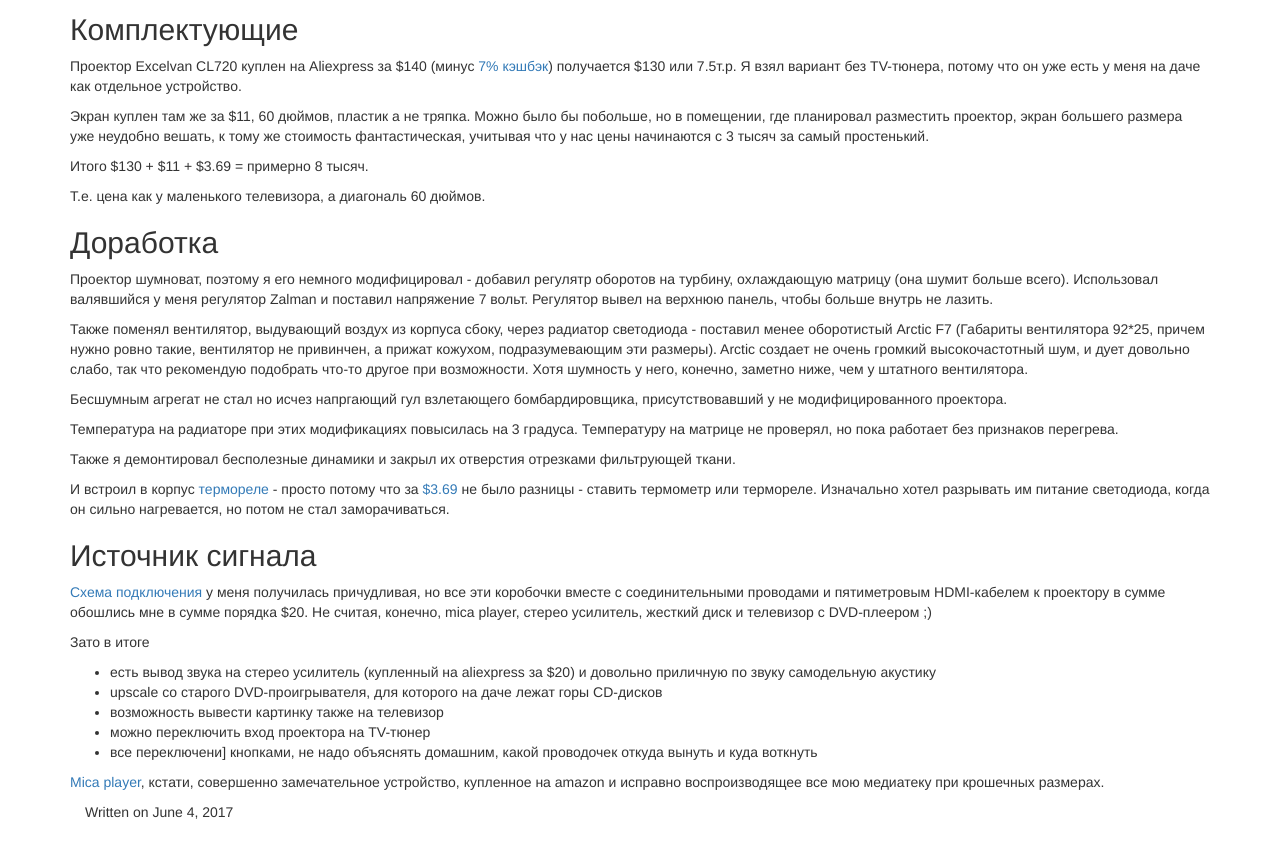
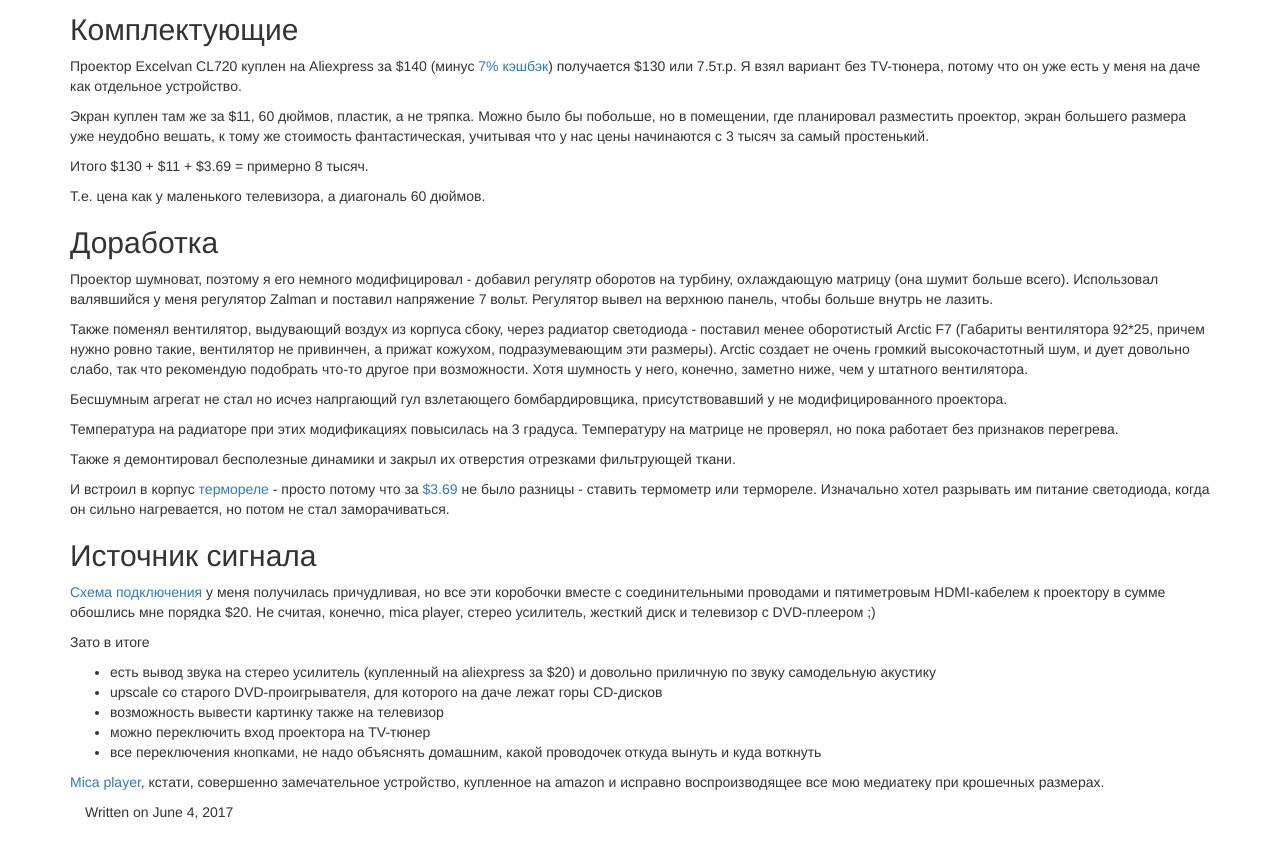
Before and after one commit to andgineer/sorokin.engineer, a Jekyll site: the page built from posts/ru/_posts/2017-06-04-projector_excelvan_cl720.md, in a window 1280 px wide. Shown: the part 670-1519 px from the top of the page. Built offline with Jekyll 4.4.1, drawn with Linux system fonts in a browser that asks for light colours; nearby versions of some CDN libraries; comment, search, counter and statistics services are not loaded.

Commit message:
projector post proof reading

```diff
--- a/posts/ru/_posts/2017-06-04-projector_excelvan_cl720.md
+++ b/posts/ru/_posts/2017-06-04-projector_excelvan_cl720.md
@@ -15,7 +15,7 @@
 получается $130 или 7.5т.р.
 Я взял вариант без TV-тюнера, потому что он уже есть у меня на даче как отдельное устройство.
 
-Экран куплен там же за $11, 60 дюймов, пластик а не тряпка. Можно было бы побольше, но в помещении,
+Экран куплен там же за $11, 60 дюймов, пластик, а не тряпка. Можно было бы побольше, но в помещении,
 где планировал разместить проектор, экран большего размера уже неудобно вешать, к тому же стоимость
 фантастическая, учитывая что у нас цены начинаются с 3 тысяч за самый простенький.
 
@@ -52,7 +52,7 @@
 
 [Схема подключения](https://www.draw.io/#Hmasterandrey%2Fschemas%2Fmaster%2Fprojector.xml)
 у меня получилась причудливая, но все эти коробочки вместе с соединительными проводами и пятиметровым
-HDMI-кабелем к проектору в сумме обошлись мне в сумме порядка $20.
+HDMI-кабелем к проектору в сумме обошлись мне порядка $20.
 Не считая, конечно, mica player, стерео усилитель, жесткий диск и телевизор с DVD-плеером ;)
 
 Зато в итоге
@@ -61,7 +61,7 @@
 * upscale со старого DVD-проигрывателя, для которого на даче лежат горы CD-дисков
 * возможность вывести картинку также на телевизор
 * можно переключить вход проектора на TV-тюнер
-* все переключени] кнопками, не надо объяснять домашним, какой проводочек откуда вынуть и куда воткнуть
+* все переключения кнопками, не надо объяснять домашним, какой проводочек откуда вынуть и куда воткнуть
 
 [Mica player](https://www.amazon.com/Micca-Full-HD-Portable-Digital-Player/dp/B008NO9RRM/ref=sr_1_1?ie=UTF8&qid=1496475226&sr=8-1&keywords=Mica+player),
 кстати, совершенно замечательное устройство, купленное на amazon и исправно воспроизводящее все мою медиатеку
```
